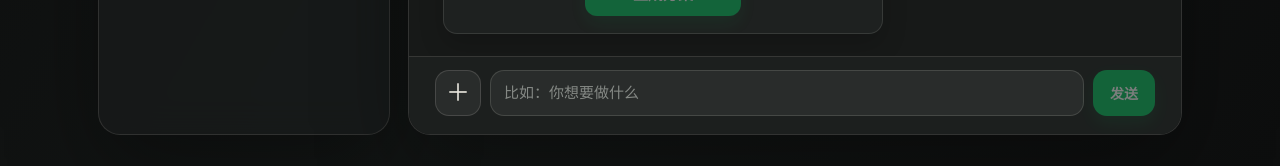
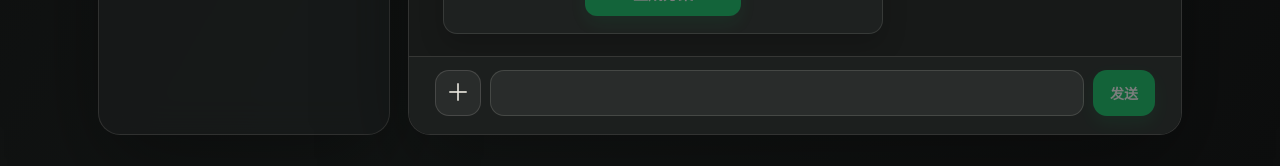
Before and after one commit to iamzwj/richart_clone, a Next.js app: page / in a window 1280 px wide. Shown: the part 649-815 px from the top of the page. Built offline with nearby package versions, Linux system fonts and the light colour scheme.

Commit message:
style: remove composer placeholder

```diff
--- a/app/page.tsx
+++ b/app/page.tsx
@@ -921,7 +921,7 @@ export default function Home() {
                 }
               }}
               aria-label="设计需求"
-              placeholder={readOnly ? "此对话仅可查看" : "比如：你想要做什么"}
+              placeholder={readOnly ? "此对话仅可查看" : ""}
               rows={1}
               maxLength={2000}
               disabled={pending || readOnly}
```
